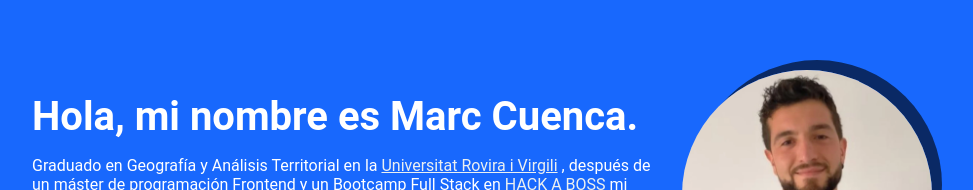
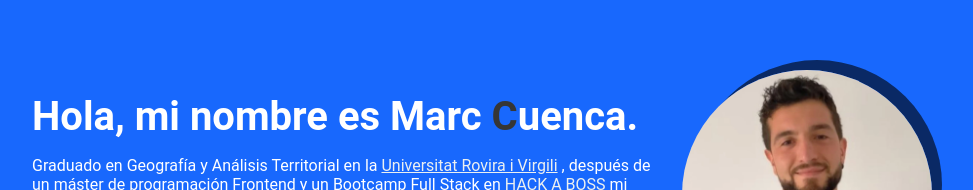
Before and after one commit to marcsalou23/Marc-Cuenca-Portfolio, an Angular app: page / in a window 1280 px wide. Shown: the part 205-395 px from the top of the page, without its empty margins (158-1131 px from the left). Built offline with nearby package versions, Linux system fonts and the light colour scheme; a web font is replaced by a local one.

Commit message:
Update about.component.html

```diff
--- a/src/app/about/about.component.html
+++ b/src/app/about/about.component.html
@@ -1,6 +1,6 @@
 <div class="about" id="about" #about>
   <div class="about__details">
-    <h1 class="about__title">{{ title }}<span class="white">C</span>uenca.</h1>
+    <h1 class="about__title">{{ title }}<span class="gray">C</span>uenca.</h1>
     <p class="about__paragraph">{{ paragraph }}</p>
     <p>
       {{ paragraph }}
```
